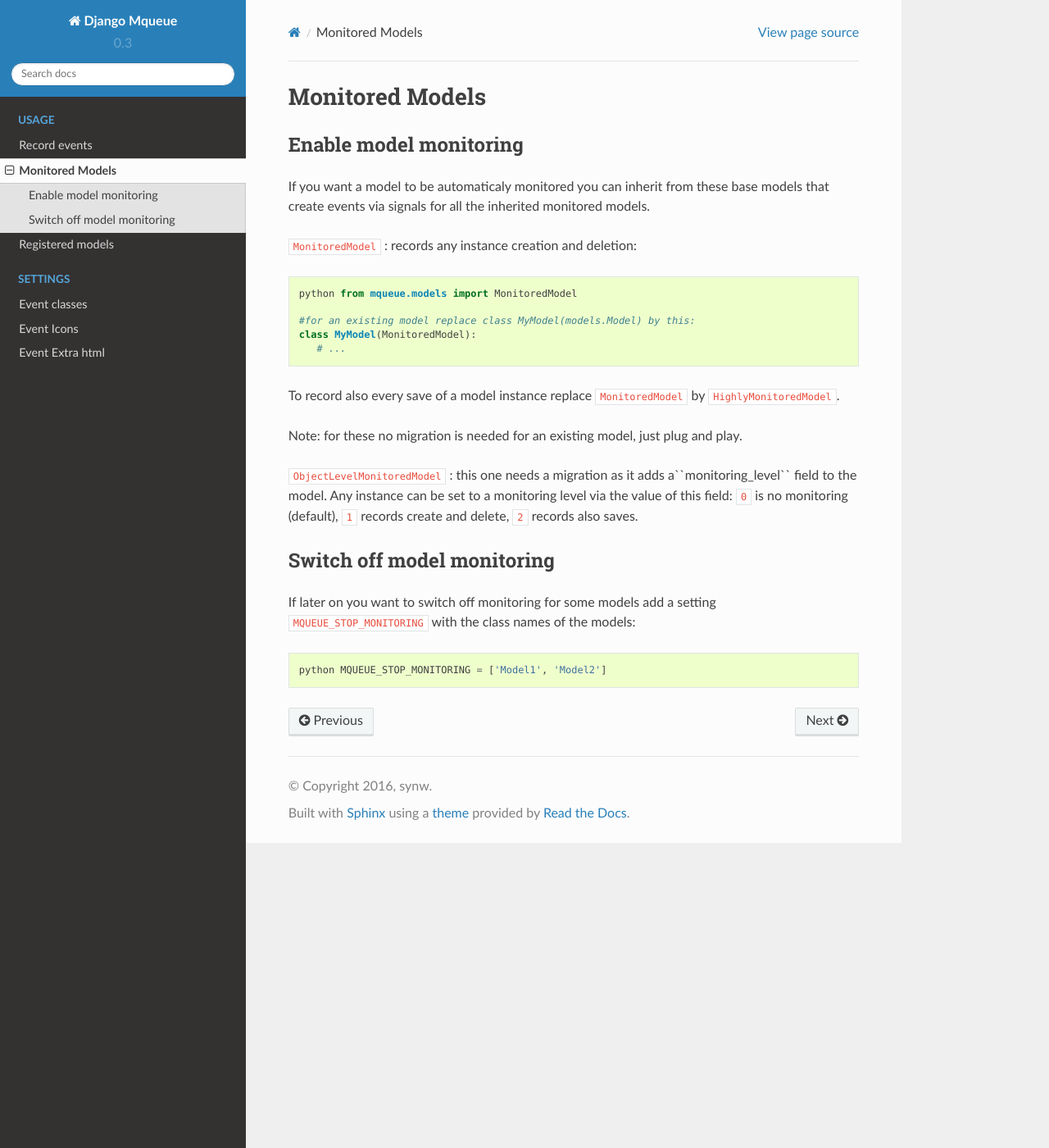
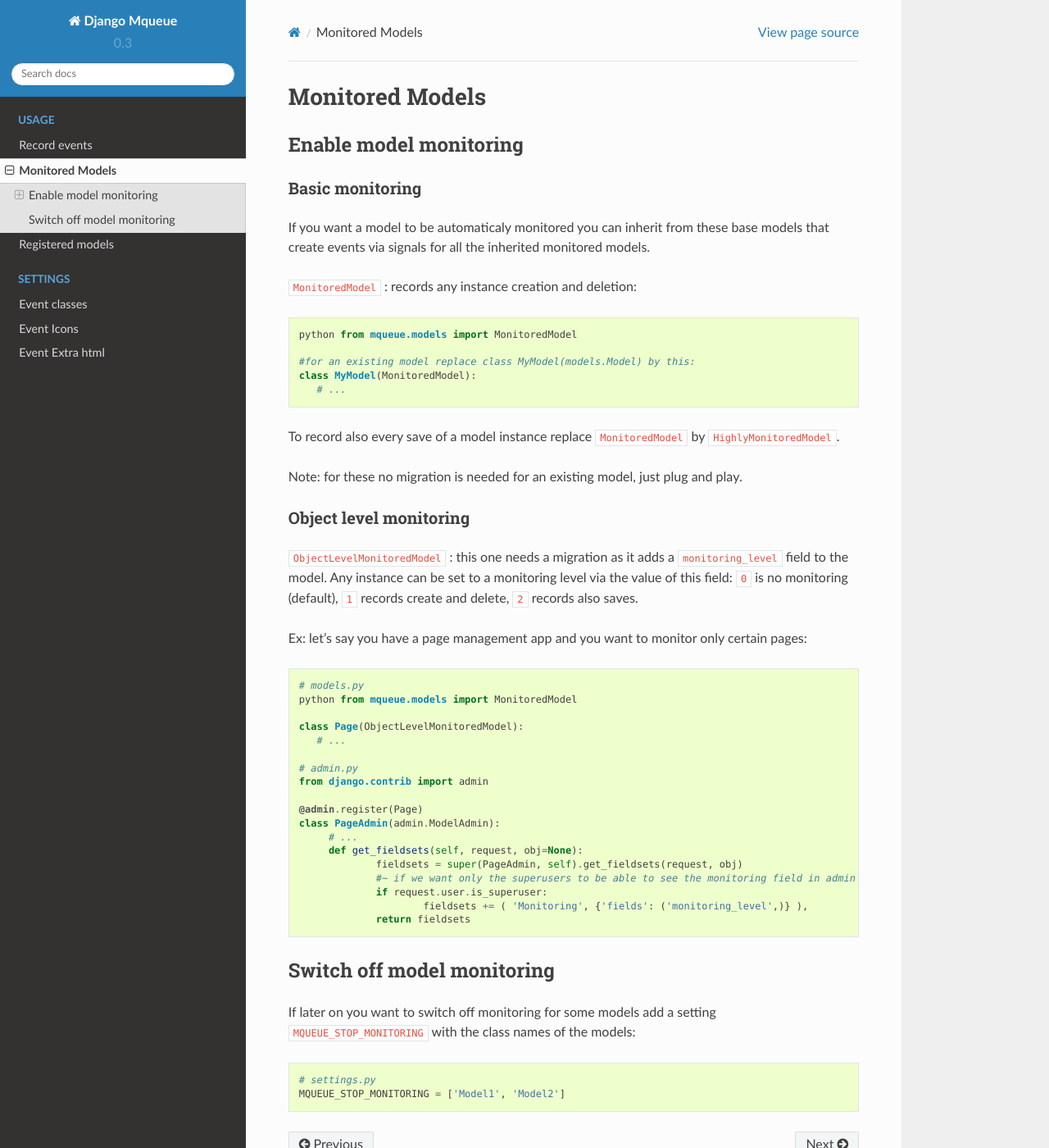
Before and after one commit to synw/django-mqueue, a Sphinx documentation site: the page built from docs/usage/monitored_models.rst, in a window 1280 px wide and 1400 px high. Shown: the whole window at 82% size. Built offline with Sphinx 7.4.7 and the Read the Docs theme 2.0.0, drawn with Linux system fonts in a browser that asks for light colours.

Commit message:
ObjectLevelMontoringModel doc

```diff
--- a/docs/usage/monitored_models.rst
+++ b/docs/usage/monitored_models.rst
@@ -5,6 +5,9 @@
 
 Enable model monitoring
 ^^^^^^^^^^^^^^^^^^^^^^^
+
+Basic monitoring
+~~~~~~~~~~~~~~~~
 
 If you want a model to be automaticaly monitored you can inherit from
 these base models that create events via signals for all the inherited
@@ -26,10 +29,36 @@
 Note: for these no migration is needed for an existing model,
 just plug and play.
 
-``ObjectLevelMonitoredModel`` : this one needs a migration as it adds a``monitoring_level``
+Object level monitoring
+~~~~~~~~~~~~~~~~~~~~~~~
+
+``ObjectLevelMonitoredModel`` : this one needs a migration as it adds a ``monitoring_level``
 field to the model. Any instance can be set to a
 monitoring level via the value of this field: ``0`` is no monitoring
 (default), ``1`` records create and delete, ``2`` records also saves.
+
+Ex: let's say you have a page management app and you want to monitor only certain pages:
+
+::
+
+   # models.py
+   python from mqueue.models import MonitoredModel
+
+   class Page(ObjectLevelMonitoredModel):
+      # ...
+
+   # admin.py
+   from django.contrib import admin
+
+   @admin.register(Page)
+   class PageAdmin(admin.ModelAdmin):
+   	# ...
+   	def get_fieldsets(self, request, obj=None):
+   		fieldsets = super(PageAdmin, self).get_fieldsets(request, obj)
+   		#~ if we want only the superusers to be able to see the monitoring field in admin
+   		if request.user.is_superuser:
+   			fieldsets += ( 'Monitoring', {'fields': ('monitoring_level',)} ),
+   		return fieldsets
 
 Switch off model monitoring
 ^^^^^^^^^^^^^^^^^^^^^^^^^^^
@@ -40,4 +69,5 @@
 
 ::
 
-   python MQUEUE_STOP_MONITORING = ['Model1', 'Model2']
+   # settings.py
+   MQUEUE_STOP_MONITORING = ['Model1', 'Model2']
```
